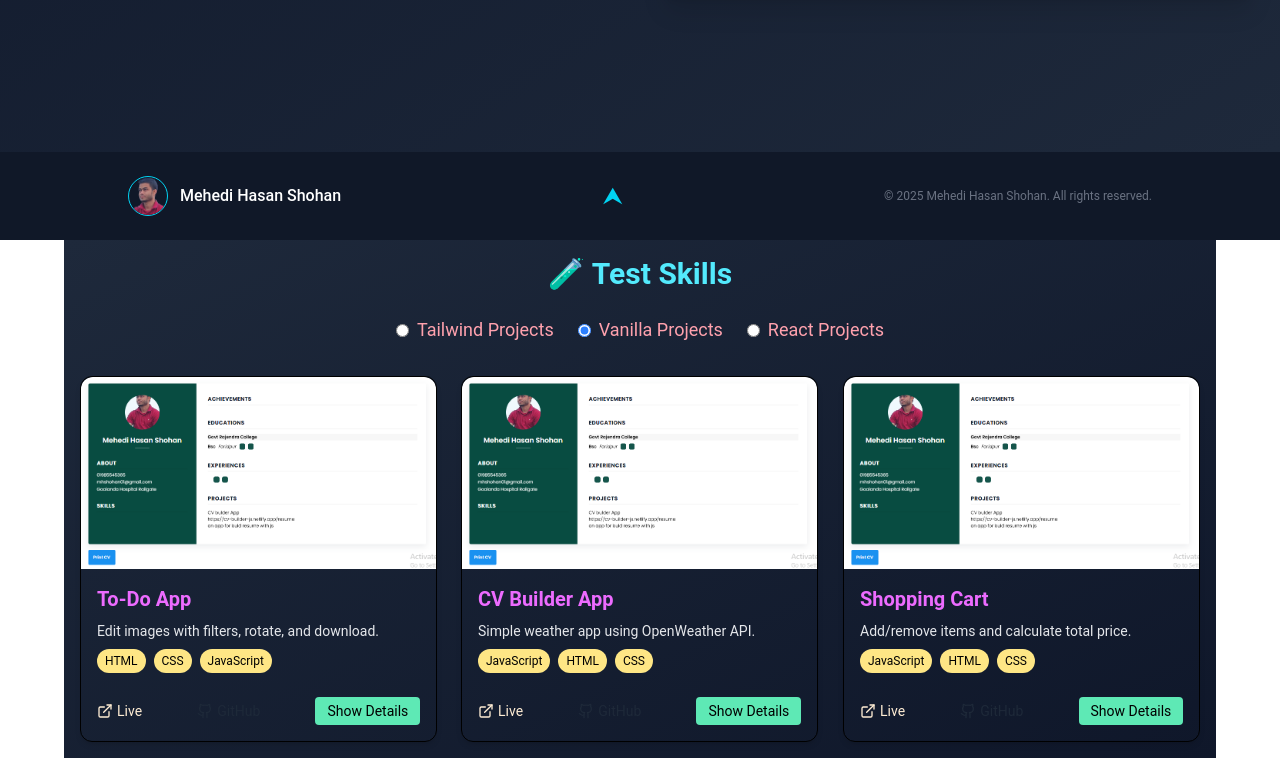
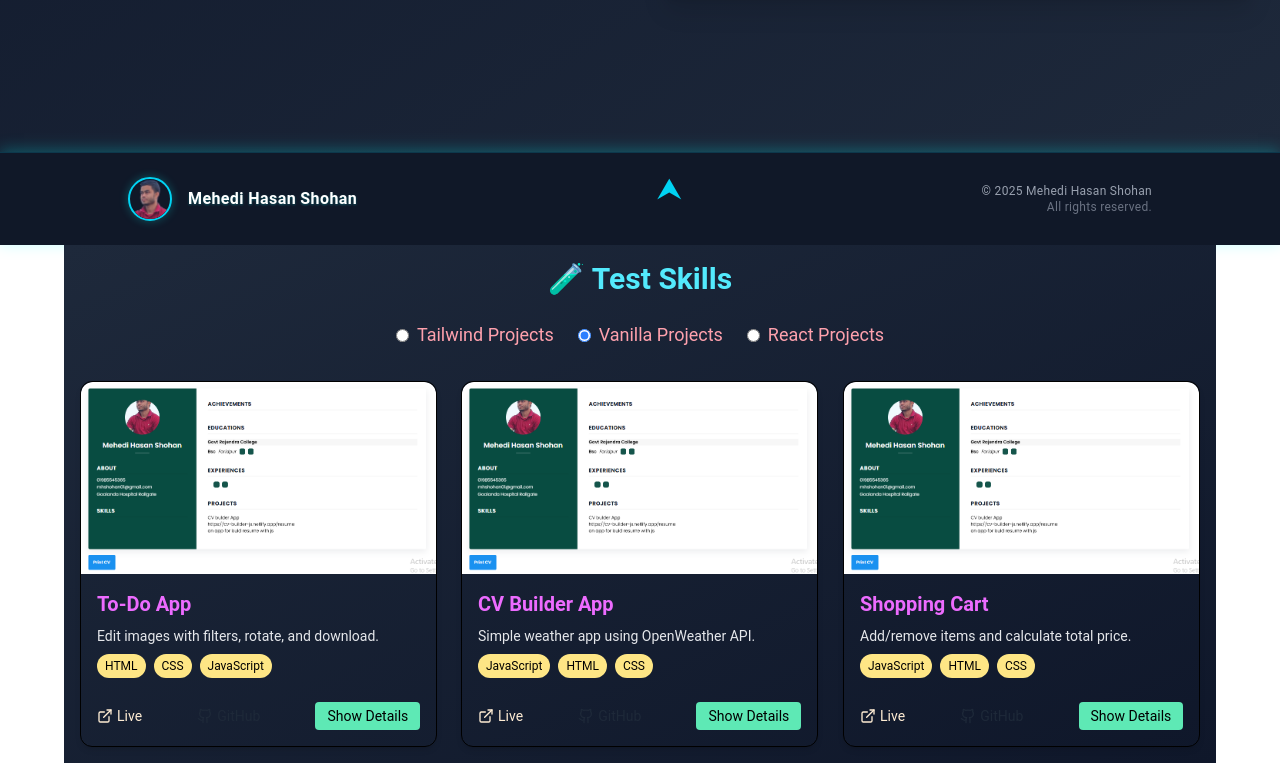
Before and after one commit to mehedihasanshohan/shohan-portfolio, a React (Vite) app: page / in a window 1280 px wide. Shown: the part 4526-5289 px from the top of the page. Built offline with nearby package versions, Linux system fonts and the light colour scheme.

Commit message:
add animation in footer

```diff
--- a/src/components/Footer/Footer.jsx
+++ b/src/components/Footer/Footer.jsx
@@ -1,3 +1,57 @@
+// import img from '../../assets/2.png';
+
+// const Footer = () => {
+//   const scrollToTop = () => {
+//     window.scrollTo({ top: 0, behavior: 'smooth' });
+//   };
+
+//   return (
+//     <footer className="bg-gray-900 text-gray-300 py-6 px-4">
+//       <div className="max-w-5xl mx-auto flex flex-col md:flex-row items-center justify-between gap-6">
+
+//         {/* Left: Name & Image */}
+//         <div className="flex items-center gap-3 text-sm md:text-base">
+//           <img
+//             src={img}
+//             alt="Mehedi Hasan Shohan"
+//             className="w-10 h-10 rounded-full object-cover border border-cyan-400"
+//           />
+//           <span className="text-white font-medium">Mehedi Hasan Shohan</span>
+//         </div>
+
+//         {/* Center: Back to Top Button */}
+//         <button
+//           onClick={scrollToTop}
+//           className="text-cyan-400 hover:text-white transition text-lg"
+//           aria-label="Back to Top"
+//         >
+//           <span className="text-2xl">⮝</span>
+//         </button>
+
+//         {/* Right: Copyright */}
+//         <div className="text-xs text-gray-500 text-center md:text-right">
+//           © 2025 Mehedi Hasan Shohan. All rights reserved.
+//         </div>
+//       </div>
+//     </footer>
+//   );
+// };
+
+// export default Footer;
+
+
+
+
+
+
+
+
+
+
+
+
+
+
 import img from '../../assets/2.png';
 
 const Footer = () => {
@@ -6,31 +60,36 @@ const Footer = () => {
   };
 
   return (
-    <footer className="bg-gray-900 text-gray-300 py-6 px-4">
-      <div className="max-w-5xl mx-auto flex flex-col md:flex-row items-center justify-between gap-6">
+    <footer className="bg-gray-900 text-gray-300 py-6 px-4 border-t border-cyan-500/20 shadow-[0_-2px_15px_#0ff4]">
+      <div className="max-w-5xl mx-auto flex flex-col md:flex-row items-center justify-between gap-8">
 
         {/* Left: Name & Image */}
-        <div className="flex items-center gap-3 text-sm md:text-base">
+        <div className="flex items-center gap-4 text-sm md:text-base">
           <img
             src={img}
             alt="Mehedi Hasan Shohan"
-            className="w-10 h-10 rounded-full object-cover border border-cyan-400"
+            className="w-11 h-11 rounded-full object-cover border-2 border-cyan-400 shadow-[0_0_10px_#0ff4]"
           />
-          <span className="text-white font-medium">Mehedi Hasan Shohan</span>
+          <span className="text-white font-semibold tracking-wide drop-shadow-[0_1px_1px_#0ff4]">
+            Mehedi Hasan Shohan
+          </span>
         </div>
 
         {/* Center: Back to Top Button */}
         <button
           onClick={scrollToTop}
-          className="text-cyan-400 hover:text-white transition text-lg"
+          className="text-cyan-400 hover:text-white transition text-3xl bounce-arrow"
           aria-label="Back to Top"
         >
-          <span className="text-2xl">⮝</span>
+          ⮝
         </button>
 
         {/* Right: Copyright */}
-        <div className="text-xs text-gray-500 text-center md:text-right">
-          © 2025 Mehedi Hasan Shohan. All rights reserved.
+        <div className="text-xs text-gray-500 text-center md:text-right tracking-wide">
+          <span className="block text-gray-400 hover:text-cyan-400 transition">
+            © 2025 Mehedi Hasan Shohan
+          </span>
+          <span className="block text-gray-500">All rights reserved.</span>
         </div>
       </div>
     </footer>
--- a/src/data/Projects.js
+++ b/src/data/Projects.js
@@ -121,7 +121,7 @@ export const projects = [
     live: "https://example.com/gallery",
     github: "https://github.com/user/image-gallery",
     details: {
-      screenshots: ["/images/gallery-1.png"],
+      screenshots: [jsimg1],
       problem: "Images were overlapping on grid.",
       solution: "Used CSS Grid with proper breakpoints."
     }
--- a/src/index.css
+++ b/src/index.css
@@ -186,3 +186,21 @@ body {
   border-radius: 24px;
   box-shadow: 0 8px 40px rgba(0, 0, 0, 0.4); /* deeper shadow */
 }
+
+
+
+
+
+/* footer */
+@keyframes bounceArrow {
+  0%, 100% {
+    transform: translateY(0);
+  }
+  50% {
+    transform: translateY(-10px);
+  }
+}
+
+.bounce-arrow {
+  animation: bounceArrow 1.2s infinite ease-in-out;
+}
```
